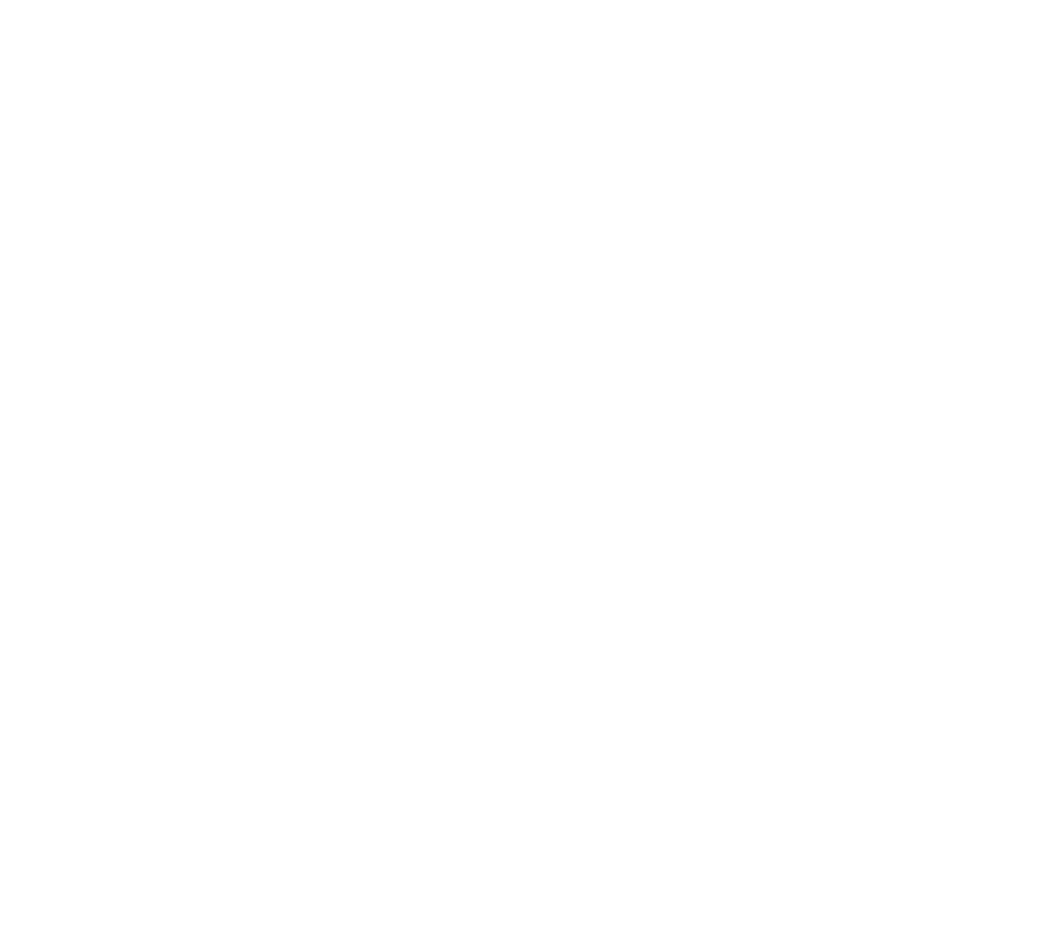
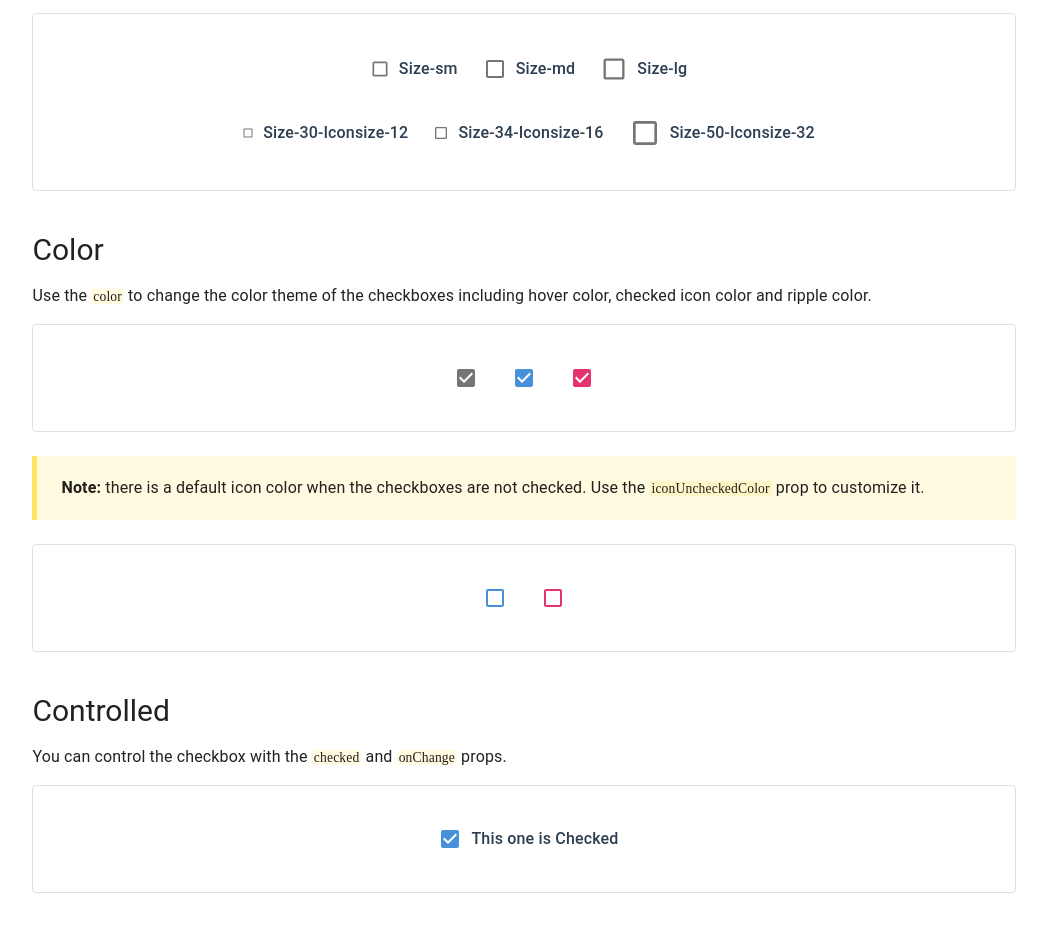
Before and after one commit to KyLoc20/mym-UI, a Vue app: page /checkbox in a window 1280 px wide. Shown: the part 900-1832 px from the top of the page, without its empty margins (36-1083 px from the left). Before the commit the page ends 867 px from the top, so only its background shows below. Built offline with nearby package versions, Linux system fonts and the light colour scheme; a web font is replaced by a local one.

Commit message:
[Checkbox] color, size  and controlled

```diff
--- a/src/components/Checkbox/Checkbox.vue
+++ b/src/components/Checkbox/Checkbox.vue
@@ -25,7 +25,12 @@
         <path :d="computedPath"></path>
       </svg>
     </span>
-    <span class="label-placeholder" :style="{color:computedLabelColor}" @click="handleCheck">{{ this.label }}</span>
+    <span
+      class="label-placeholder"
+      :style="{ color: computedLabelColor }"
+      @click="handleCheck"
+      >{{ this.label }}</span
+    >
   </section>
 </template>
 <script>
@@ -72,6 +77,19 @@
       validator: (v) => {
         return ["default", "primary", "secondary"].indexOf(v) !== -1;
       },
+    },
+    iconUncheckedColor: {
+      required: false,
+      type: String,
+    },
+    iconColor: {
+      //color of checked or indeterminate icon
+      required: false,
+      type: String,
+    },
+    iconHoverColor: {
+      required: false,
+      type: String,
     },
     //size of checkbox
     size: {
@@ -139,7 +157,9 @@
     computedIconFillColor() {
       if (this.disabled) return "rgba(0, 0, 0, 0.26)";
       if (this.isHovering && this.iconHoverColor) return this.iconHoverColor;
-      else return this.iconColor || this.getColorFromTheme(this.color, "icon");
+      else if (this.state === "checked")
+        return this.iconColor || this.getColorFromTheme(this.color, "icon");
+      else return this.iconUncheckedColor || this.getColorFromTheme("default", "icon");
     },
     computedIconSize() {
       if (this.iconSize) return `${this.getSize(this.iconSize, "icon")}px`;
@@ -183,10 +203,10 @@
       else {
         if (this.state === "unchecked") {
           this.state = "checked";
-          this.$emit("check", { value: true });
+          this.$emit("change", { value: true });
         } else if (this.state === "checked") {
           this.state = "unchecked";
-          this.$emit("check", { value: false });
+          this.$emit("change", { value: false });
         } else;
         //ripple only in icon-button
         if (!e.currentTarget.classList.value.includes("label-placeholder")) {
--- a/src/components/Typography/Typography.vue
+++ b/src/components/Typography/Typography.vue
@@ -9,12 +9,14 @@
   h2: "Heading2",
   h3: "Heading3",
   p: "Paragraph",
-  span:"Span",
+  span: "Span",
+  quote: "Quote",
 };
 import Heading1 from "./types/Heading1";
 import Heading2 from "./types/Heading2";
 import Heading3 from "./types/Heading3";
 import Paragraph from "./types/Paragraph";
+import Quote from "./types/Quote";
 import Span from "./types/Span";
 export default {
   name: "Typography",
@@ -24,6 +26,7 @@
     CptHeading3: Heading3,
     CptParagraph: Paragraph,
     CptSpan: Span,
+    CptQuote: Quote,
   },
   props: {
     variant: {
--- /dev/null
+++ b/src/components/Typography/types/Quote.vue
@@ -0,0 +1,20 @@
+<template>
+  <section class="quote"><slot></slot></section>
+</template>
+<script>
+export default {
+  name: "Span",
+  components: {},
+};
+</script>
+<style lang="less" scoped>
+.quote {
+  margin: 24px 0;
+  padding: 4px 24px;
+  border-left: 5px solid #ffe564;
+  background-color: rgba(255, 229, 100, 0.2);
+  p {
+    margin-top: 16px;
+  }
+}
+</style>
--- a/src/examples/CheckboxExample.vue
+++ b/src/examples/CheckboxExample.vue
@@ -18,6 +18,7 @@
       <checkbox disabled></checkbox>
       <checkbox disabled checked></checkbox>
     </section>
+
     <typography variant="h2">Label</typography>
     <typography variant="p"
       >You can add a description text to the
@@ -26,6 +27,78 @@
     <section class="group-box box-inline center margin-8 bd-1 br-4">
       <checkbox label="Label"></checkbox>
       <checkbox disabled label="Disabled"></checkbox>
+    </section>
+
+    <typography variant="h2">Size</typography>
+    <typography variant="p"
+      >Use the <code>size</code> prop or customize the width and the height in
+      the css to change the size of the checkboxes.</typography
+    >
+    <typography variant="p"
+      >Use the <code>iconSize</code> prop to change the size of the svg
+      icons.</typography
+    >
+    <section class="group-box box-block center bd-1 br-4">
+      <section class="row margin-8">
+        <checkbox size="sm" iconSize="sm" label="Size-sm"></checkbox>
+        <checkbox size="md" iconSize="md" label="Size-md"></checkbox>
+        <checkbox size="lg" iconSize="lg" label="Size-lg"></checkbox>
+      </section>
+      <section class="row margin-8">
+        <checkbox
+          :size="30"
+          :iconSize="12"
+          label="Size-30-Iconsize-12"
+        ></checkbox>
+        <checkbox
+          :size="34"
+          :iconSize="16"
+          label="Size-34-Iconsize-16"
+        ></checkbox>
+        <checkbox
+          :size="50"
+          :iconSize="32"
+          label="Size-50-Iconsize-32"
+        ></checkbox>
+      </section>
+    </section>
+
+    <typography variant="h2">Color</typography>
+    <typography variant="p"
+      >Use the <code>color</code> to change the color theme of the checkboxes
+      including hover color, checked icon color and ripple color.</typography
+    >
+    <section class="group-box box-inline center margin-8 bd-1 br-4">
+      <checkbox checked color="default"></checkbox>
+      <checkbox checked color="primary"></checkbox>
+      <checkbox checked color="secondary"></checkbox>
+    </section>
+
+    <typography variant="quote">
+      <typography variant="p"
+        ><strong>Note: </strong>there is a default icon color when the
+        checkboxes are not checked. Use the <code>iconUncheckedColor</code> prop
+        to customize it.</typography
+      >
+    </typography>
+    <section class="group-box box-inline center margin-8 bd-1 br-4">
+      <checkbox
+        color="primary"
+        iconUncheckedColor="rgba(25, 118, 210, 0.8)"
+      ></checkbox>
+      <checkbox
+        color="secondary"
+        iconUncheckedColor="rgba(220, 0, 78, 0.8)"
+      ></checkbox>
+    </section>
+
+    <typography variant="h2">Controlled</typography>
+    <typography variant="p"
+      >You can control the checkbox with the <code>checked</code> and
+      <code>onChange</code> props.</typography
+    >
+    <section class="group-box box-inline center margin-8 bd-1 br-4">
+      <checkbox color="primary" checked @change="handleChangeCheckbox" :label="checkboxLabel"></checkbox>
     </section>
   </section>
 </template>
@@ -36,9 +109,17 @@
   name: "CheckboxExample",
   components: { Typography, Checkbox },
   data() {
-    return {};
+    return {
+      checkboxLabel:"This one is Checked",
+    };
   },
-  methods: {},
+  methods: {
+    handleChangeCheckbox(e){
+      console.log('handleChangeCheckbox',e)
+      if(e.value)this.checkboxLabel="This one is Checked"
+      else this.checkboxLabel="This one is Unchecked"
+    }
+  },
   computed: {},
 };
 </script>
```
